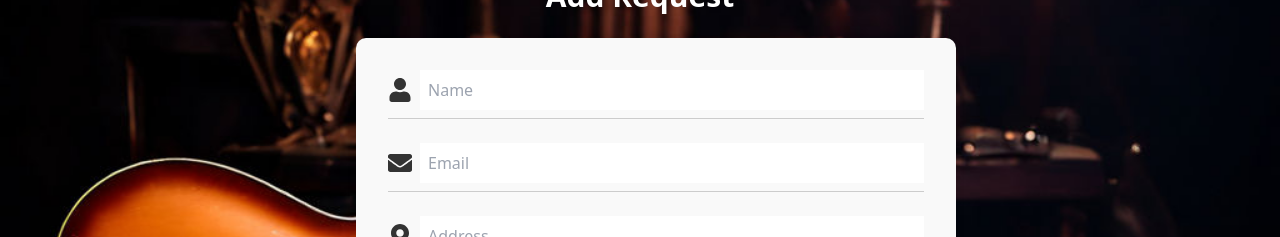
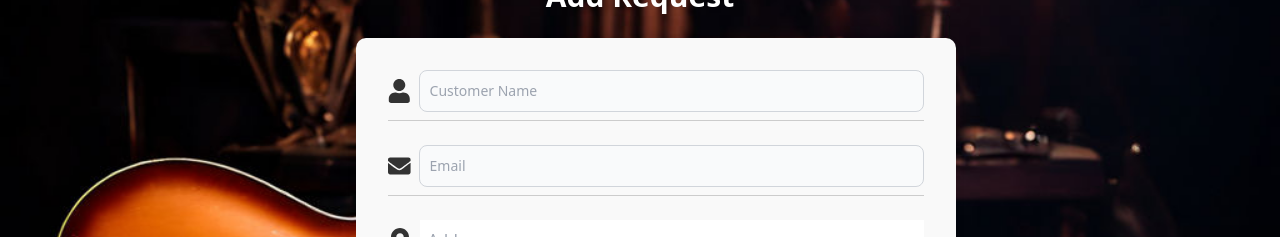
Before and after one commit to hhimansha/Sri-Madhura-online-music-instruments-shop, a React (Create React App) app in the folder client/: page /repair/create in a window 1280 px wide. Shown: the part 134-371 px from the top of the page. Built offline with nearby package versions, Linux system fonts and the light colour scheme.

Commit message:
repairs-create

```diff
--- a/client/src/components/Repairs/CreateRequest.jsx
+++ b/client/src/components/Repairs/CreateRequest.jsx
@@ -120,27 +120,39 @@
                 placeholder='cID'
               />
   </div> */}
-            <div style={{ display: 'flex', alignItems: 'center', borderBottom: '1px solid #ccc', paddingBottom: '0.5rem' }}>
+        <div style={{ display: 'flex', alignItems: 'center', borderBottom: '1px solid #ccc', paddingBottom: '0.5rem' }}>
+
+
               <FaUser style={{ color: '#333', marginRight: '0.5rem', fontSize: '1.5rem' }} />
-              <input
-                id='name'
-                type='text'
-                value={name}
-                onChange={(e) => setName(e.target.value)}
-                style={{ border: 'none', padding: '0.5rem', flex: '1', fontSize: '1rem' }}
-                placeholder='Name'
-              />
-            </div>
+
+<input
+    type="text"
+    name="name"
+    id="name" // Unique id for the input field
+    className="bg-gray-50 border border-gray-300 text-gray-900 text-sm rounded-lg focus:ring-primary-600 focus:border-primary-600 block w-full p-2.5 dark:bg-gray-700 dark:border-gray-600 dark:placeholder-gray-400 dark:text-white dark:focus:ring-primary-500 dark:focus:border-primary-500"
+    placeholder="Customer Name"
+    required
+  />
+  </div>
             <div style={{ display: 'flex', alignItems: 'center', borderBottom: '1px solid #ccc', paddingBottom: '0.5rem' }}>
               <FaEnvelope style={{ color: '#333', marginRight: '0.5rem', fontSize: '1.5rem' }} />
-              <input
+              {/* <input
                 id='email'
                 type='email'
                 value={email}
                 onChange={(e) => setEmail(e.target.value)}
                 style={{ border: 'none', padding: '0.5rem', flex: '1', fontSize: '1rem' }}
                 placeholder='Email'
-              />
+              /> */}
+               <input
+    type="email"
+    value={email}
+    id="email" // Unique id for the input field
+    onChange={(e) => setEmail(e.target.value)}
+    className="bg-gray-50 border border-gray-300 text-gray-900 text-sm rounded-lg focus:ring-primary-600 focus:border-primary-600 block w-full p-2.5 dark:bg-gray-700 dark:border-gray-600 dark:placeholder-gray-400 dark:text-white dark:focus:ring-primary-500 dark:focus:border-primary-500"
+    placeholder="Email"
+    required
+  />
             </div>
             <div style={{ display: 'flex', alignItems: 'center', borderBottom: '1px solid #ccc', paddingBottom: '0.5rem' }}>
               <FaMapMarkerAlt style={{ color: '#333', marginRight: '0.5rem', fontSize: '1.5rem' }} />
```
